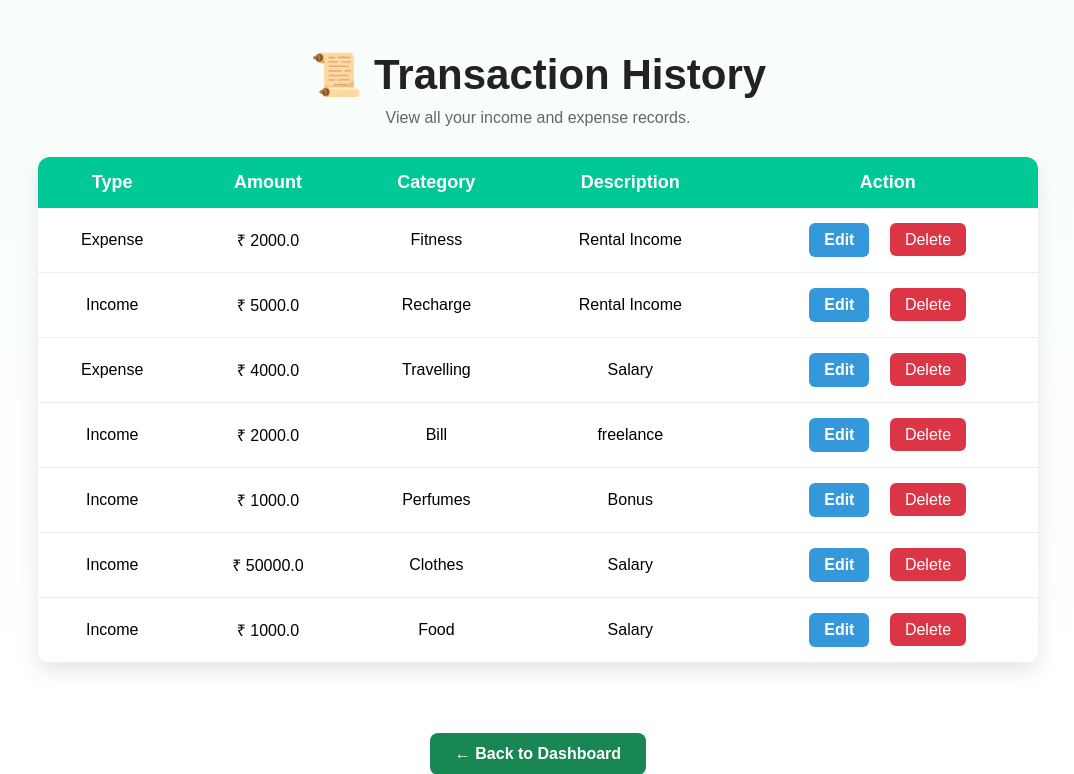
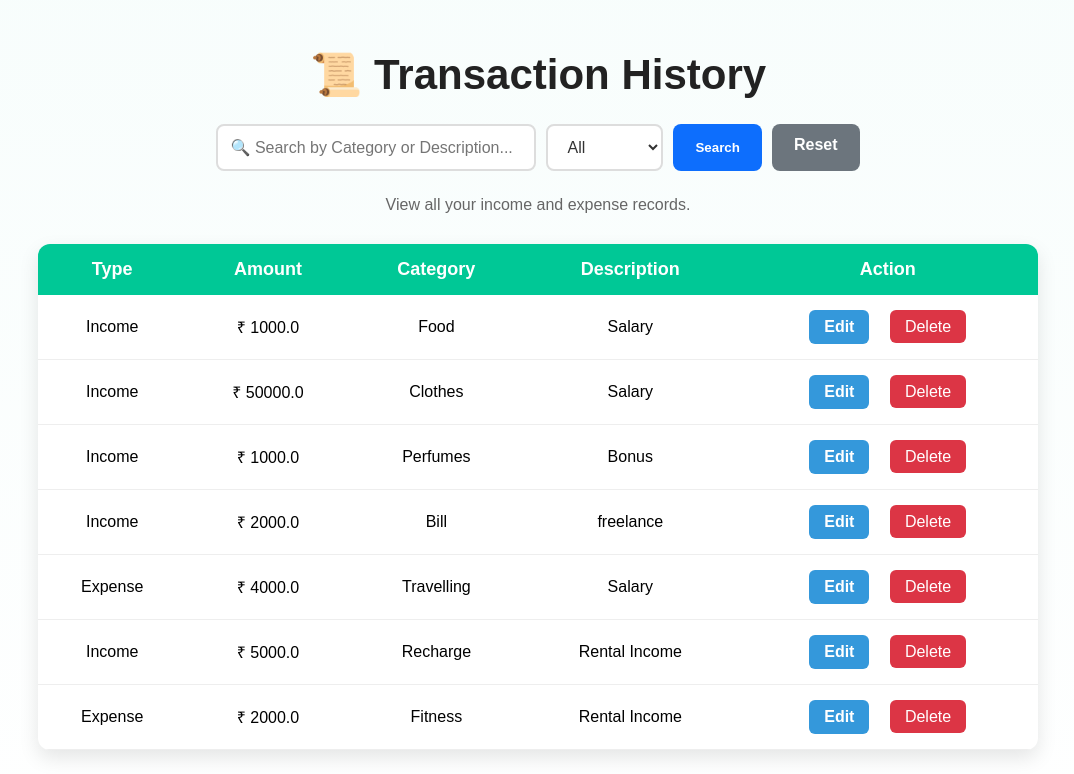
Before and after one commit to saif-ai-dev/Expense_Tracker, a Flask app: page /transaction_history in a window 1280 px wide. Shown: the part 70-844 px from the top of the page, without its empty margins (102-1176 px from the left). Run offline with Flask 3, Linux system fonts and the light colour scheme; data comes from the database, SQL or seed files in the repository; both versions use the stored data as it was after the commit; some libraries are stand-ins or nearby versions.

```diff
--- a/app.py
+++ b/app.py
@@ -1,3 +1,5 @@
+from unicodedata import category
+
 from flask import Flask, render_template, request, redirect, url_for, flash
 import sqlite3
 
@@ -72,6 +74,48 @@ def dashboard():
         balance=balance
     )
 
+@app.route("/reports")
+def reports():
+    conn = sqlite3.connect("Expense_Tracker.db")
+    cursor = conn.cursor()
+
+    cursor.execute("""
+        SELECT COALESCE(SUM(amount), 0)
+        FROM transactions
+        WHERE type = 'Income'
+    """)
+    total_income = cursor.fetchone()[0]
+
+    cursor.execute("""
+        SELECT COALESCE(SUM(amount), 0)
+        FROM transactions
+        WHERE type = 'Expense'
+    """)
+    total_expense = cursor.fetchone()[0]
+
+
+    balance = total_income - total_expense
+
+    cursor.execute("""
+        SELECT category, SUM (amount)
+        FROM transactions
+        WHERE type = 'Expense'
+        GROUP BY category
+    """)
+
+    category_expenses = cursor.fetchall()
+
+    conn.close()
+
+    return render_template(
+        "reports.html",
+        total_income=total_income,
+        total_expense=total_expense,
+        balance=balance,
+
+        category_expenses=category_expenses
+    )
+
 @app.route("/add_income", methods=["GET", "POST"])
 def add_income():
 
@@ -121,16 +165,33 @@ def add_expense():
 
 @app.route("/transaction_history")
 def transaction_history():
+
+    search = request.args.get("search", "")
+    transaction_type = request.args.get("type", "all")
+
     conn = sqlite3.connect("Expense_Tracker.db")
     cursor = conn.cursor()
 
-    cursor.execute("""
+    query = """
         SELECT id, type, amount, category, description
         FROM transactions
-        ORDER BY id DESC
-    """)
+        WHERE 1=1
+    """
+
+    params = []
+
+    if search:
+        query += " AND (category LIKE ? OR description LIKE ?)"
+        params.extend([f"%{search}%", f"%{search}%"])
+
+    if transaction_type != "all":
+        query += " AND type = ?"
+        params.append(transaction_type)
+
+    cursor.execute(query, params)
 
     transactions = cursor.fetchall()
+
     conn.close()
 
     return render_template(
--- a/static/css/style.css
+++ b/static/css/style.css
@@ -435,3 +435,60 @@ nav ul li a:hover{
 .back-btn:hover {
     background: #146c43;
 }
+
+.search-form{
+    display:flex;
+    justify-content:center;
+    gap:10px;
+    margin:25px 0;
+}
+
+.search-form input{
+    width:320px;
+    padding:12px;
+    border:2px solid #ddd;
+    border-radius:8px;
+    font-size:16px;
+}
+
+.search-btn{
+    background:#0d6efd;
+    color:white;
+    border:none;
+    padding:12px 22px;
+    border-radius:8px;
+    cursor:pointer;
+    font-weight:bold;
+}
+
+.search-btn:hover{
+    background:#0b5ed7;
+}
+
+.reset-btn{
+    background:#6c757d;
+    color:white;
+    text-decoration:none;
+    padding:12px 22px;
+    border-radius:8px;
+    font-weight:bold;
+}
+
+.reset-btn:hover{
+    background:#5a6268;
+}
+
+.filter-select {
+    padding: 12px 15px;
+    border: 2px solid #ddd;
+    border-radius: 8px;
+    font-size: 16px;
+    background: white;
+    color: #333;
+    cursor: pointer;
+    outline: none;
+}
+
+.filter-select:focus {
+    border-color: #0d6efd;
+}
--- a/templates/transaction_history.html
+++ b/templates/transaction_history.html
@@ -24,6 +24,39 @@
 <section class="history-section">
 
     <h1>📜 Transaction History</h1>
+
+    <form method="GET" action="{{ url_for('transaction_history') }}" class="search-form">
+
+    <input
+        type="text"
+        name="search"
+        placeholder="🔍 Search by Category or Description..."
+        value="{{ request.args.get('search', '') }}">
+
+        <select name="type" class="filter-select">
+    <option value="all" {% if request.args.get('type', 'all') == 'all' %}selected{% endif %}>
+        All
+    </option>
+
+    <option value="Income" {% if request.args.get('type') == 'Income' %}selected{% endif %}>
+        Income
+    </option>
+
+    <option value="Expense" {% if request.args.get('type') == 'Expense' %}selected{% endif %}>
+        Expense
+    </option>
+</select>
+
+    <button type="submit" class="search-btn">
+        Search
+    </button>
+
+    <a href="{{ url_for('transaction_history') }}" class="reset-btn">
+        Reset
+    </a>
+
+</form>
+
     <p>View all your income and expense records.</p>
 
     <table class="history-table">
```
Also changed, not shown: templates/reports.html (added, +237 -0 lines), Expense_Tracker.db.
